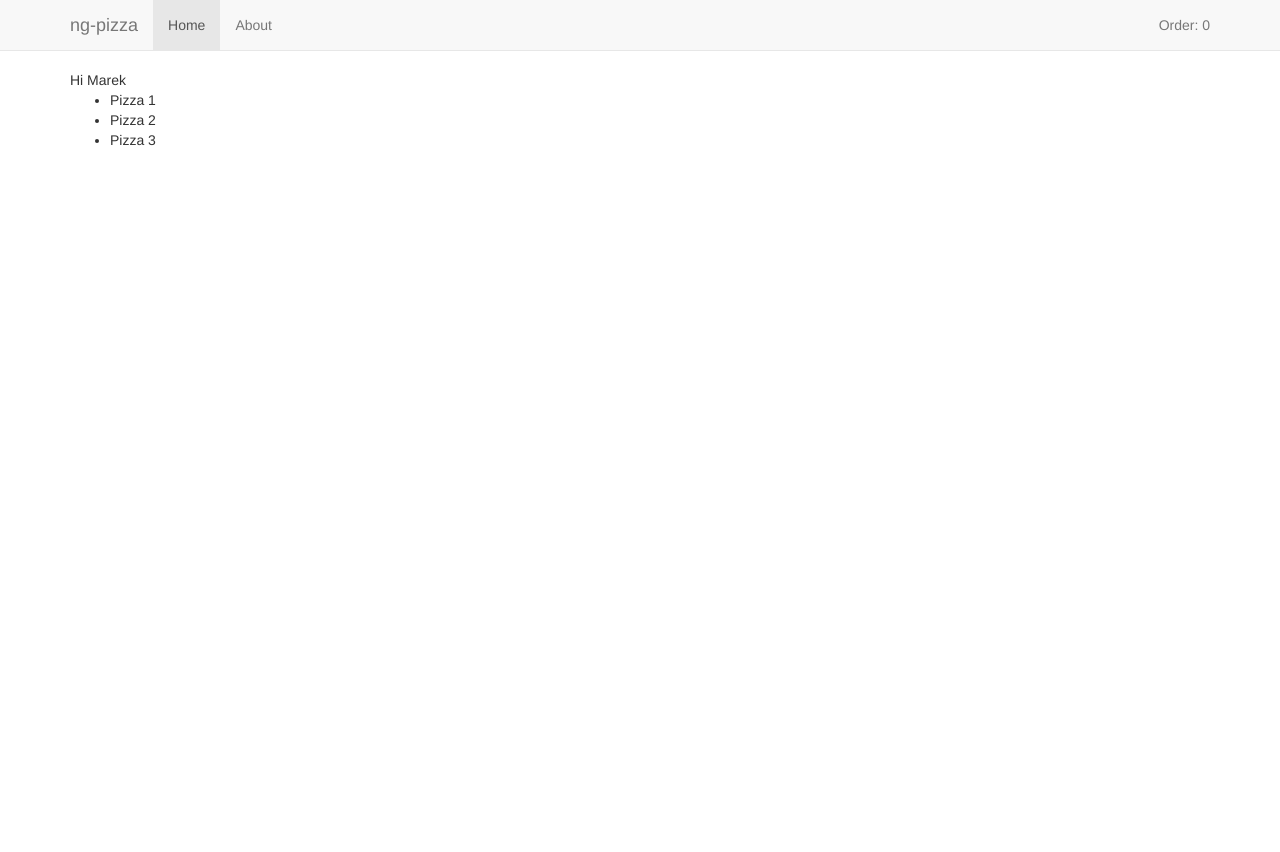
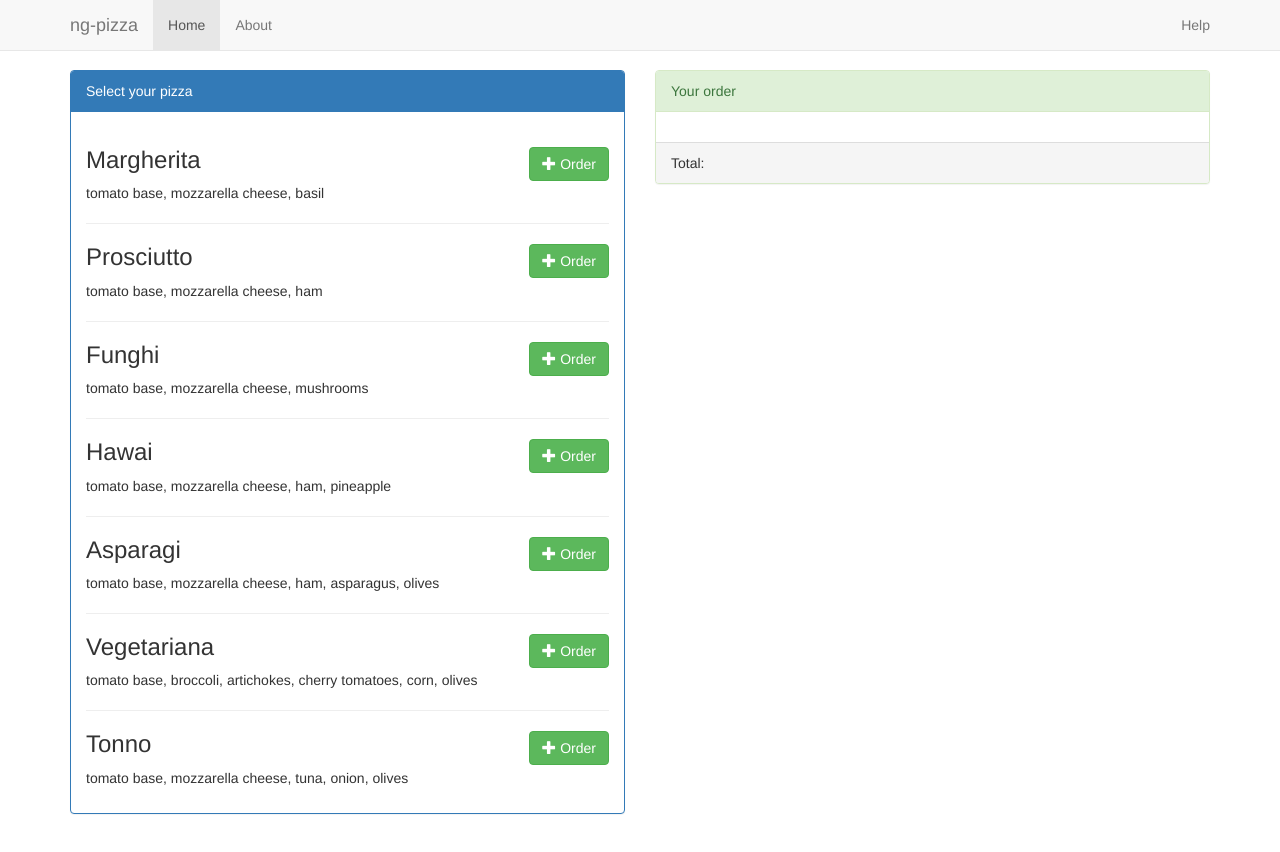
Before and after one commit to lichtner/ng-pizza, a website: page app/index.html in a window 1280 px wide. Shown: the top 852 px of the page. Drawn offline with nearby package versions, Linux system fonts and the light colour scheme; some packages are replaced by stand-ins of ours.

Commit message:
Improved list of pizzas

```diff
--- a/api/pizza.json
+++ b/api/pizza.json
@@ -1,5 +1,37 @@
 [
-	{"id": 1, "name": "Pizza 1"},
-	{"id": 2, "name": "Pizza 2"},
-	{"id": 3, "name": "Pizza 3"}
+	{
+		"id": 1,
+		"name": "Margherita",
+		"content": ["tomato base", "mozzarella cheese", "basil"]
+	},
+	{
+		"id": 2,
+		"name": "Prosciutto",
+		"content": ["tomato base", "mozzarella cheese", "ham"]
+	},
+	{
+		"id": 3,
+		"name": "Funghi",
+		"content": ["tomato base", "mozzarella cheese", "mushrooms"]
+	},
+	{
+		"id": 4,
+		"name": "Hawai",
+		"content": ["tomato base", "mozzarella cheese", "ham", "pineapple"]
+	},
+	{
+		"id": 5,
+		"name": "Asparagi",
+		"content": ["tomato base", "mozzarella cheese", "ham", "asparagus", "olives"]
+	},
+	{
+		"id": 6,
+		"name": "Vegetariana",
+		"content": ["tomato base", "broccoli", "artichokes", "cherry tomatoes", "corn", "olives"]
+	},
+	{
+		"id": 7,
+		"name": "Tonno",
+		"content": ["tomato base", "mozzarella cheese", "tuna", "onion", "olives"]
+	}
 ]
--- a/app/index.html
+++ b/app/index.html
@@ -40,7 +40,7 @@
 				<li><a href="#">About</a></li>
 			</ul>
 			<ul class="nav navbar-nav navbar-right">
-				<li><a href="#">Order: 0</a></li>
+				<li><a href="#">Help</a></li>
 			</ul>
 		</div>
 		<!--/.nav-collapse -->
--- a/app/js/list/list.html
+++ b/app/js/list/list.html
@@ -1,5 +1,34 @@
-Hi {{name}}
-
-<ul>
-	<li ng-repeat="pizza in list">{{pizza.name}}</li>
-</ul>
+<div class="row">
+	<div class="col-md-6">
+		<div class="panel panel-primary">
+			<div class="panel-heading">
+				Select your pizza
+			</div>
+			<div class="panel-body">
+				<div ng-repeat="pizza in list">
+					<button type="button" class="btn btn-success pull-right">
+						<span class="glyphicon glyphicon-plus"></span>
+						Order
+					</button>
+					<h3>{{pizza.name}}</h3>
+					<p>
+						<span ng-repeat="item in pizza.content">{{item}}<span ng-hide="$last">, </span></span>
+					</p>
+					<hr ng-hide="$last"/>
+				</div>
+			</div>
+		</div>
+	</div>
+	<div class="col-md-6">
+		<div class="panel panel-success">
+			<div class="panel-heading">
+				Your order
+			</div>
+			<div class="panel-body">
+			</div>
+			<div class="panel-footer">
+				Total:
+			</div>
+		</div>
+	</div>
+</div>
```
Also changed, not shown: 1 other file.
